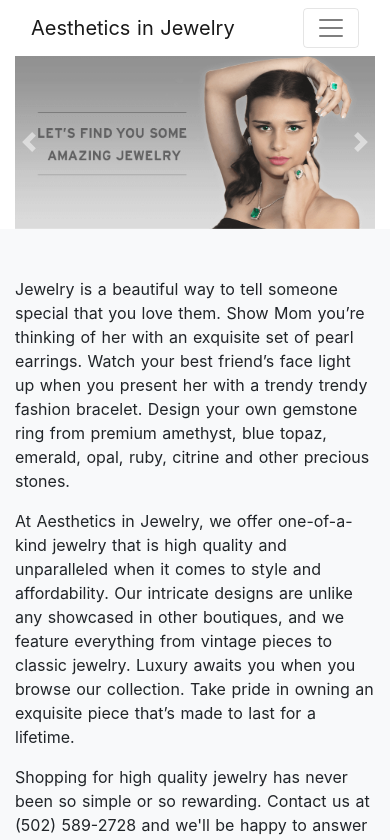
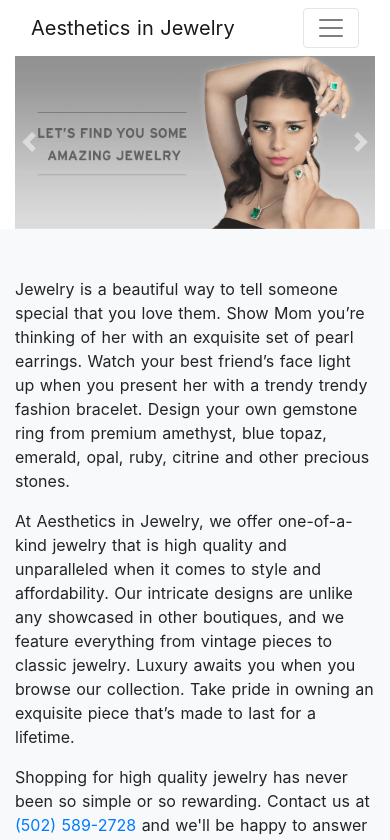
Before and after one commit to shadowlion/aestheticsinjewelry, a Nuxt app in the folder client/: page / in a window 390 px wide. Shown: the top 840 px of the page. Built offline with nearby package versions, Linux system fonts and the light colour scheme.

Commit message:
add link to phone number in jewelry info section

```diff
--- a/client/components/Home/JewelryInfo/index.vue
+++ b/client/components/Home/JewelryInfo/index.vue
@@ -19,9 +19,9 @@
       </p>
       <p class="mb-0">
         Shopping for high quality jewelry has never been so simple or so
-        rewarding. Contact us at (502) 589-2728 and we'll be happy to answer any
-        questions or comments about our superior collection. Make the investment
-        today.
+        rewarding. Contact us at <a href="tel:5025892728">(502) 589-2728</a>
+        and we'll be happy to answer any questions or comments about our
+        superior collection. Make the investment today.
       </p>
     </div>
   </section>
```
